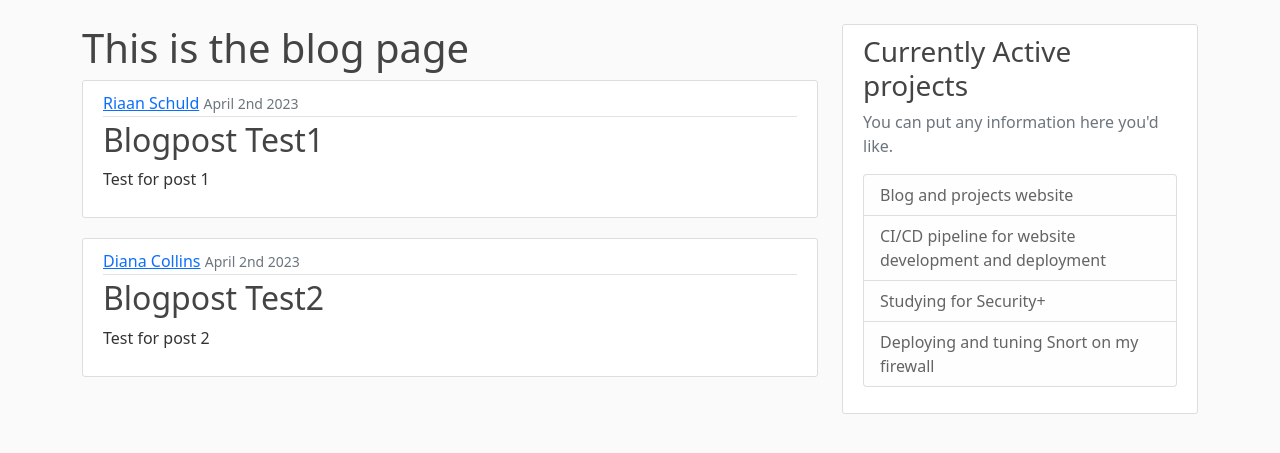
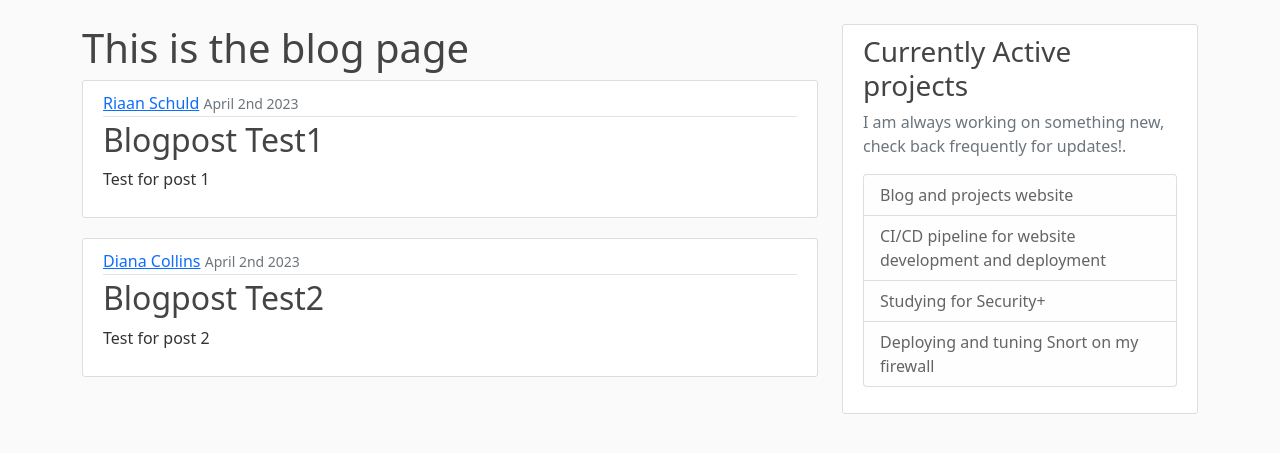
Before and after one commit to ProtoRiaan/blogWebsitePythonFlask, a Flask app: page /blog in a window 1280 px wide. Shown: the part 56-509 px from the top of the page. Run offline with Flask 2, Linux system fonts and the light colour scheme.

```diff
--- a/requirements.txt
+++ b/requirements.txt
@@ -7,5 +7,6 @@ idna==3.4
 itsdangerous==2.1.2
 Jinja2==3.1.2
 MarkupSafe==2.1.2
+uWSGI==2.0.21
 Werkzeug==2.2.3
 WTForms==3.0.1
--- a/templates/layout.html
+++ b/templates/layout.html
@@ -53,7 +53,7 @@
           <div class="col-md-4">
             <div class="content-section">
               <h3>Currently Active projects</h3>
-              <p class='text-muted'>You can put any information here you'd like.
+              <p class='text-muted'>I am always working on something new, check back frequently for updates!.
                 <ul class="list-group">
                   <li class="list-group-item list-group-item-light">Blog and projects website</li>
                   <li class="list-group-item list-group-item-light">CI/CD pipeline for website development and deployment</li>
```
Also changed, not shown: 3 other files.
